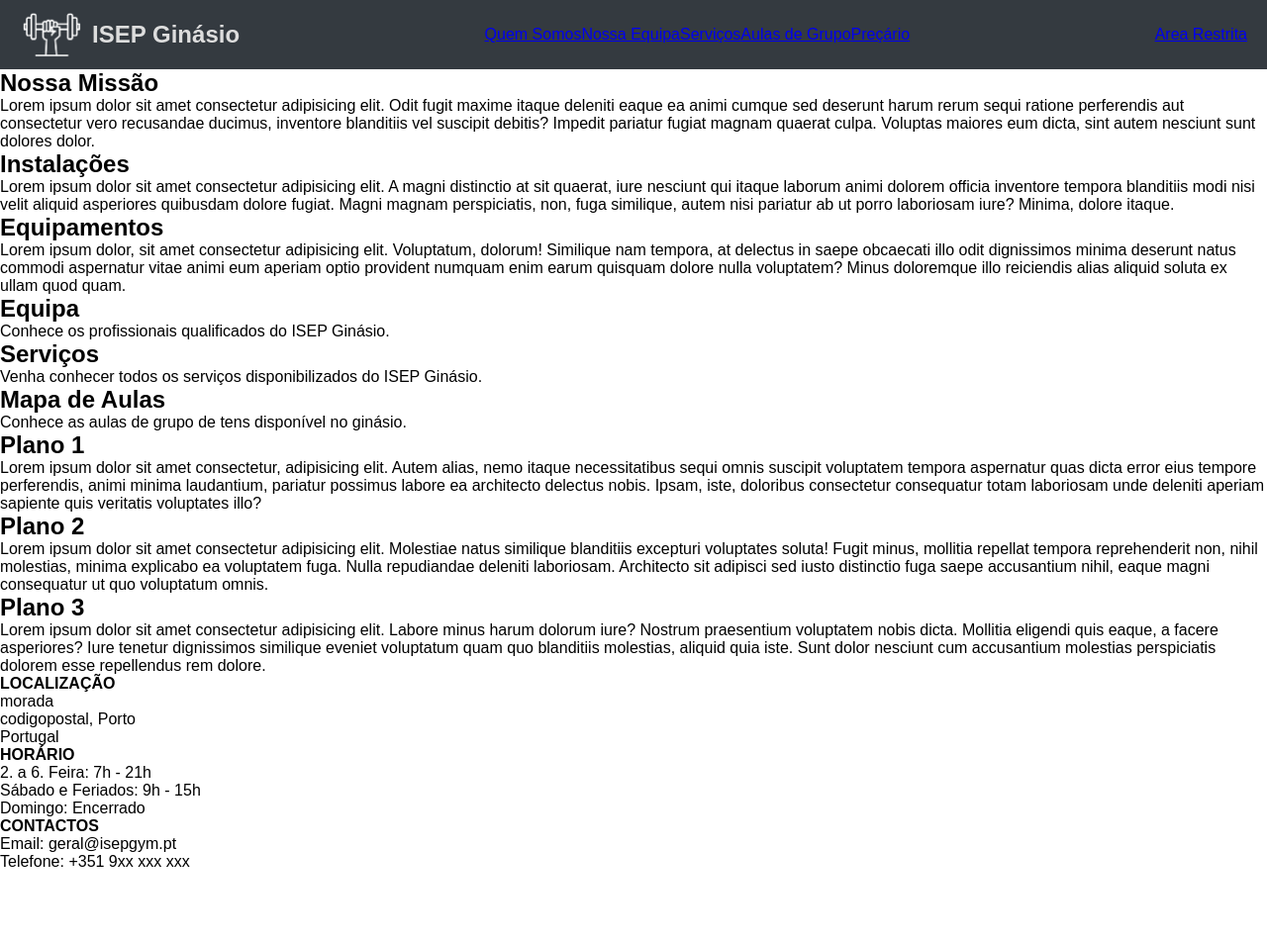
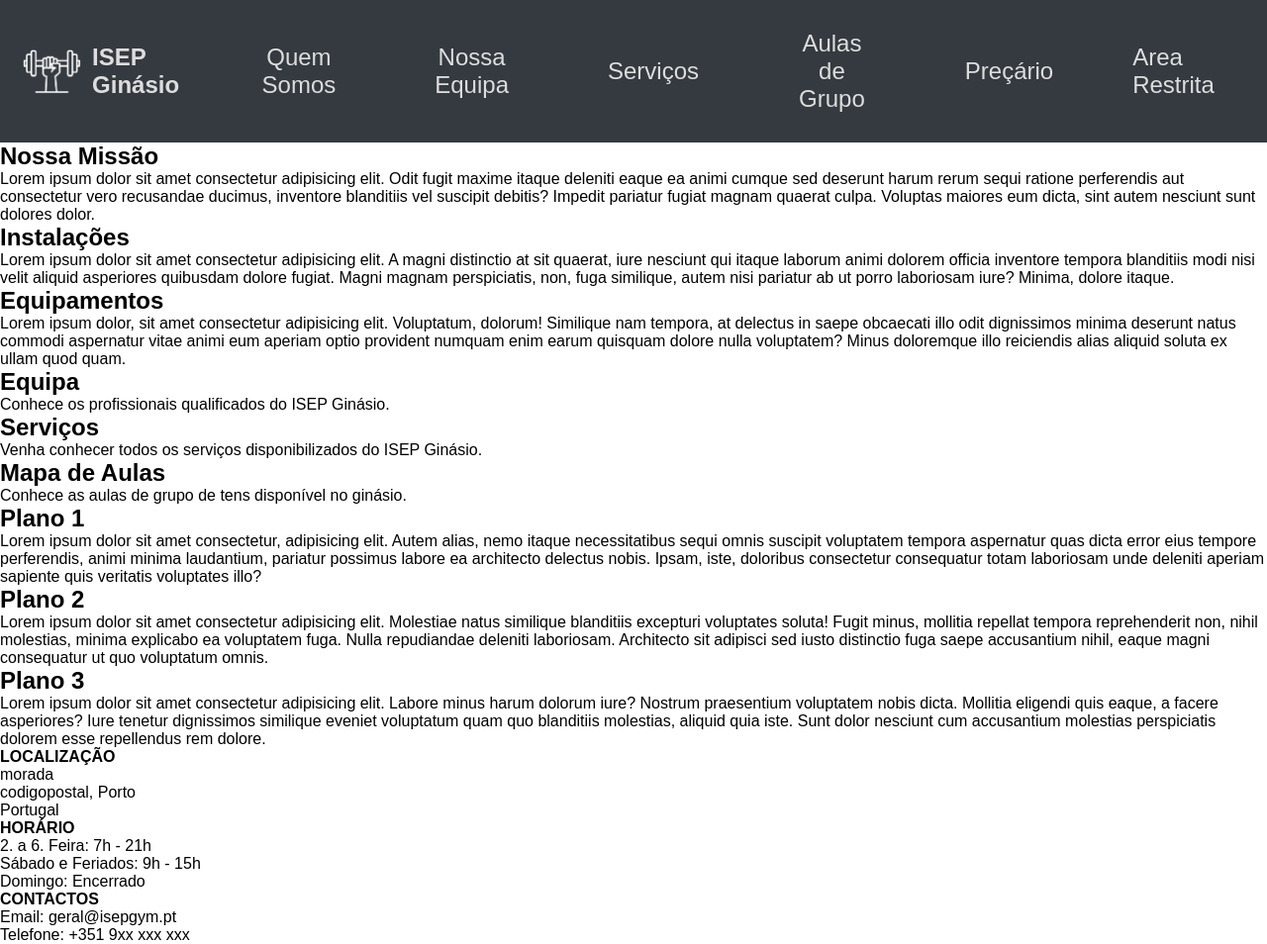
Before and after one commit to joana-rodrigues-1241466/Ficha02, a plain HTML site: page index.html in a window 1280 px wide. Shown: the whole page at 99% size. Before the commit the page ends 880 px from the top, so only its background shows below. Drawn offline with Linux system fonts and the light colour scheme.

Commit message:
Fiz o menu central

```diff
--- a/assets/css/estilos.css
+++ b/assets/css/estilos.css
@@ -51,3 +51,49 @@
     /* Cor do texto em cinza claro */
     color: #dddddd;
 }
+
+/* Estilos para os links centrais da navegação */
+.container-navegacao {
+    /* Centraliza os links */
+    text-align: center;
+    /* Adiciona espaçamento interno */
+    padding: 20px;
+}
+
+.container-navegacao a {
+    /* Aumenta o tamanho da fonte dos links */
+    font-size: 1.5em;
+    /* Espaçamento horizontal entre os links */
+    margin: 0px 50px;
+    /* Remove o sublinhado */
+    text-decoration: none;
+    /* Define a cor dos links */
+    color: #dddddd;
+}
+
+.container-navegacao a:hover {
+    /* Muda a cor ao passar o mouse */
+    color: #ffffff;
+}
+
+/* Estilos para o botão da Área Cliente */
+.nav-cliente a {
+    /* Cor do texto */
+    color: #dddddd;
+    /* Remove sublinhado */
+    text-decoration: none;
+    /* Tamanho da fonte */
+    font-size: 1.5em;
+    /* Espaçamento interno */
+    padding: 10px;
+    /* Bordas arredondadas */
+    border-radius: 5px;
+    /* Efeito suave na transição */
+    transition: background 0.3s;
+}
+
+/* Efeito ao passar o mouse no botão da Área Cliente */
+.nav-cliente a:hover {
+    /* Cor de fundo ao passar o mouse */
+    background-color: #0056b3;
+}
```
